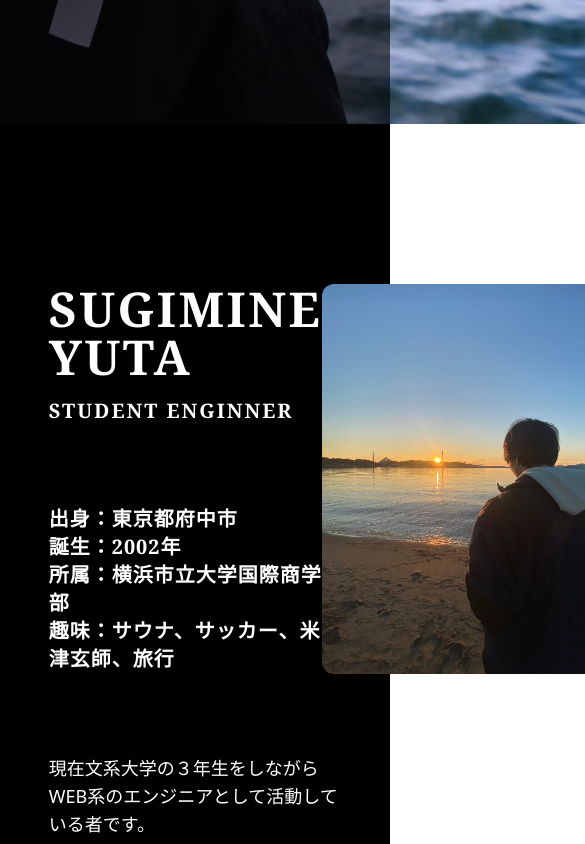
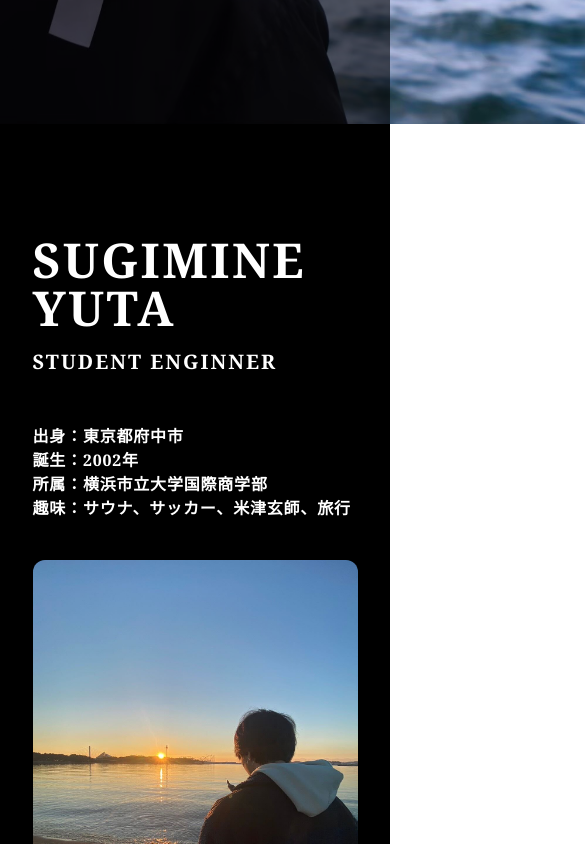
Before and after one commit to yuta-2001/blog-with-microcms, a Next.js app: page /profile in a window 390 px wide. Shown: the part 720-1564 px from the top of the page, 585 px wide, since content can reach past the window. Built offline with nearby package versions, Linux system fonts and the light colour scheme.

Commit message:
プロフィール画面レスポンシブ対応

```diff
--- a/components/footer.js
+++ b/components/footer.js
@@ -1,6 +1,6 @@
 export default function Footer () {
 	return (
-		<footer className="bg-white text-center py-16">
+		<footer className="bg-white text-center py-16 relative z-20">
 			<small className="text-black font-bold font-serif text-3xl tracking-wider">
 				&copy; Yuta Sugimine
 			</small>
--- a/components/layout.js
+++ b/components/layout.js
@@ -1,5 +1,4 @@
 import Head from "next/head";
-import Link from "next/link";
 import Header from "./header";
 import Footer from "./footer";
 import { useRouter } from "next/router";
--- a/pages/profile.js
+++ b/pages/profile.js
@@ -9,13 +9,13 @@ export default function Profile () {
 					PROFILE
 				</h2>
 				<div className="absolute bg-black bg-opacity-60 top-0 left-0 w-full h-full z-20"></div>
-				<Image src="/profileMv.jpg" width={1280} height={800} quality={100} className="absolute top-1/2 left-1/2 -translate-x-2/4 -translate-y-2/4 block min-w-min min-h-screen w-screen h-screen z-10" alt="mv" />
+				<Image src="/profileMv.jpg" width={1280} height={800} quality={100} className="fixed top-1/2 left-1/2 -translate-x-2/4 -translate-y-2/4 block min-w-min min-h-screen w-screen h-screen z-10" alt="mv" />
 			</div>
 			<main className="w-full bg-black relative z-10 text-white font-serif">
-				<div className="w-3/4 mx-auto py-40">
-					<div className="flex items-center mb-20">
-						<div className="mr-auto">
-							<h3 className="font-bold mb-20">
+				<div className="w-5/6 md:w-11/12 lg:w-3/4 mx-auto py-28 md:py-40">
+					<div className="flex flex-col md:flex-row items-center mb-20">
+						<div className="mb-10 md:mb-0 mr-auto">
+							<h3 className="font-bold mb-12 md:mb-20">
 								<span className="text-5xl mb-4 inline-block tracking-wider">
 									SUGIMINE YUTA
 								</span><br />
@@ -23,14 +23,14 @@ export default function Profile () {
 									STUDENT ENGINNER
 								</span>
 							</h3>
-							<p className="text-xl font-bold text-mono tracking-wider">
+							<p className="md:text-lg lg:text-xl font-bold text-mono tracking-wider">
 								出身：東京都府中市<br />
 								誕生：2002年<br />
 								所属：横浜市立大学国際商学部< br/>
 								趣味：サウナ、サッカー、米津玄師、旅行<br />
 							</p>
 						</div>
-						<Image src="/profileMyImage.jpg" width={250} height={400} quality={100} alt="作者の画像" className="w-96 h-auto block rounded-xl"/>
+						<Image src="/profileMyImage.jpg" width={250} height={400} quality={100} alt="作者の画像" className="w-full md:w-80 lg:w-96 h-auto block rounded-xl"/>
 					</div>
 					<p className="text-lg font-sans">
 						現在文系大学の３年生をしながらWEB系のエンジニアとして活動している者です。<br />
```
